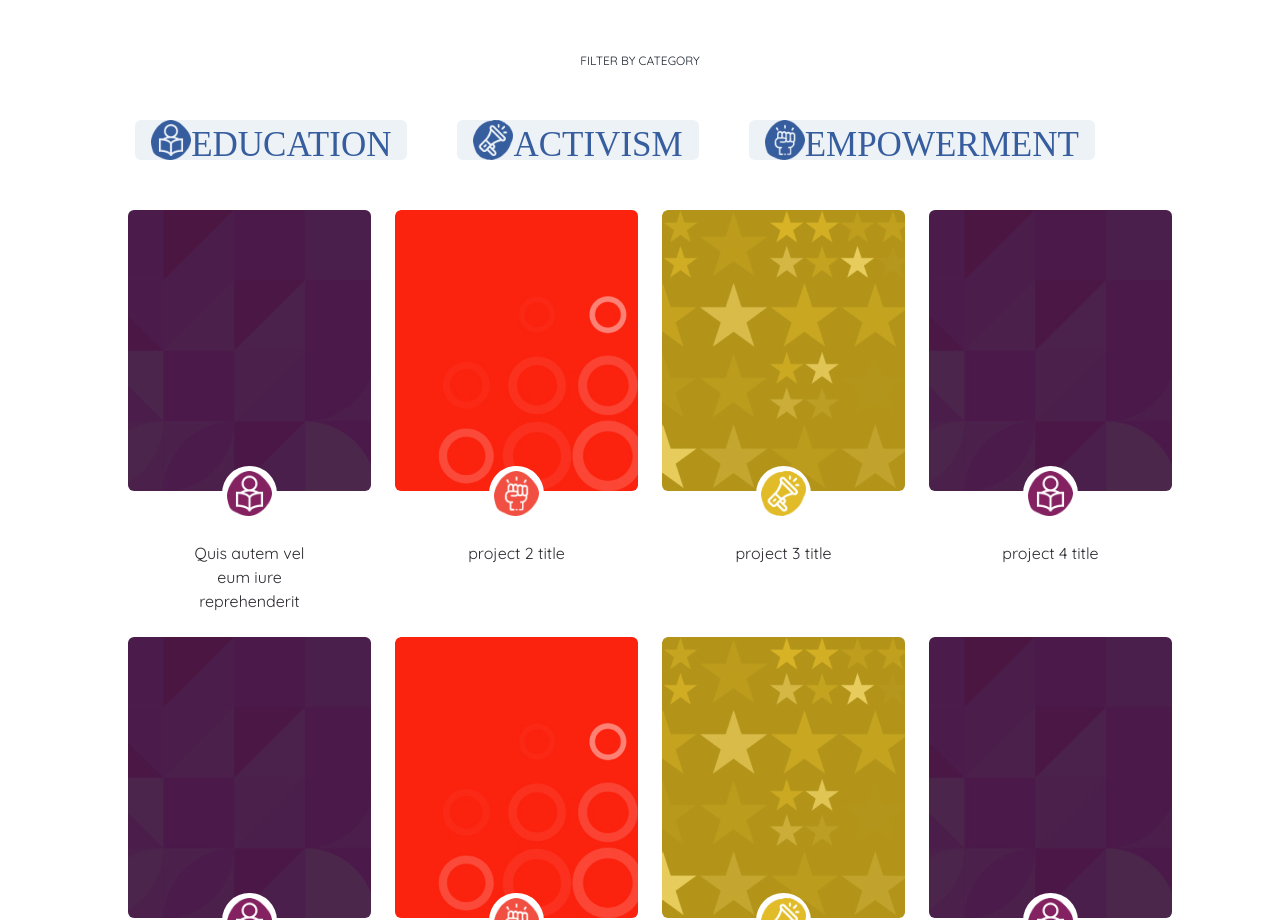
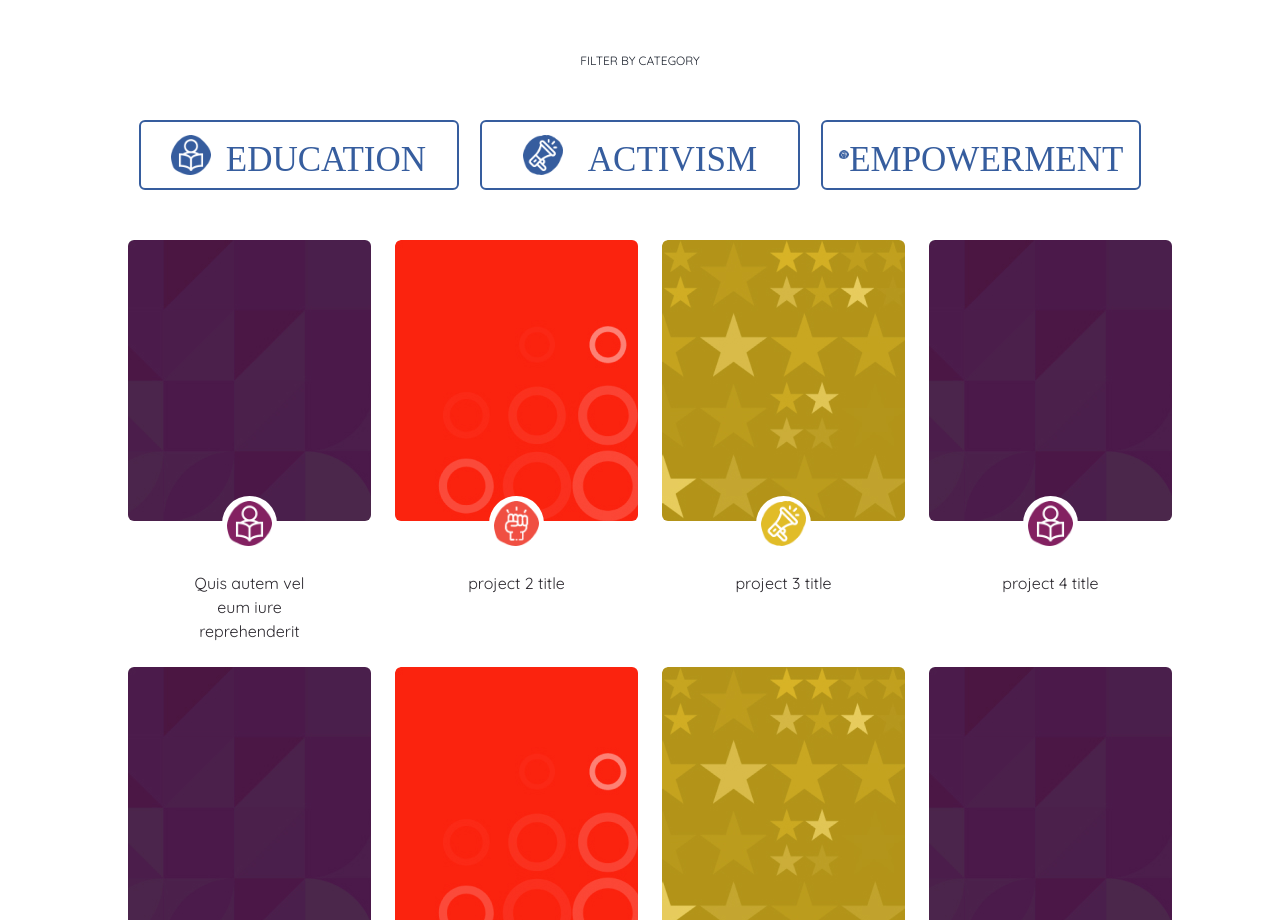
Before and after one commit to edivdev/pwa, a Next.js app: page / in a window 1280 px wide. Shown: the part 844-1764 px from the top of the page. Built offline with nearby package versions, Linux system fonts and the light colour scheme; a web font is replaced by a local one.

Commit message:
more changes for home

```diff
--- a/components/homepage/HomeProjects/index.js
+++ b/components/homepage/HomeProjects/index.js
@@ -16,9 +16,6 @@ const HomeProjects = ({ featuredProjects, educationProjects, empowermentProjects
   const [activeProjects, setActiveProjects] = useState('')
   const [filteredProjects, setFilteredProjects] = useState(null)
 
-  // const education = useMemo(() => homeProjects.filter((project) => project.category === 'EDUCATION'))
-  // const empowerment = useMemo(() => homeProjects.filter((project) => project.category === 'EMPOWERMENT'))
-  // const activism = useMemo(() => homeProjects.filter((project) => project.category === 'ACTIVISM'))
   const colorBlue = theme.colors.main.blue
 
   function filterByEducation() {
@@ -69,21 +66,21 @@ const HomeProjects = ({ featuredProjects, educationProjects, empowermentProjects
       <Box px="10%">
         <Flex justifyContent="center">
 
-          <Button onClick={filterByEducation}>
+          <Button variant={activeProjects === 'education' ? 'projectsButtonActive' : 'projectsButton'} onClick={filterByEducation}>
             <Flex w="100%" justifyContent="space-evenly" alignItems="center" h="100%">
               <Image src="/images/static/assets/icon_education_blue.png" alt="education" width="40" height="40" />
               <Text mt="10px" variant="projectsButton" color={colorBlue}>EDUCATION</Text>
             </Flex>
           </Button>
 
-          <Button onClick={filterByActivism}>
+          <Button variant={activeProjects === 'activism' ? 'projectsButtonActive' : 'projectsButton'} onClick={filterByActivism}>
             <Flex w="100%" justifyContent="space-evenly" alignItems="center" h="100%">
               <Image src="/images/static/assets/icon_activism_blue.png" alt="education" width="40" height="40" />
               <Text mt="10px" variant="projectsButton" color={colorBlue}>ACTIVISM</Text>
             </Flex>
           </Button>
 
-          <Button onClick={filterByEmpowerment}>
+          <Button variant={activeProjects === 'empowerment' ? 'projectsButtonActive' : 'projectsButton'} onClick={filterByEmpowerment}>
             <Flex w="100%" justifyContent="space-evenly" alignItems="center" h="100%">
               <Image src="/images/static/assets/icon_empowerment_blue.png" alt="education" width="40" height="40" />
               <Text mt="10px" variant="projectsButton" color={colorBlue}>EMPOWERMENT</Text>
@@ -117,12 +114,3 @@ const HomeProjects = ({ featuredProjects, educationProjects, empowermentProjects
 };
 
 export default HomeProjects;
-
-// variant={activeEmpowerment ? 'projectsButtonActive' : 'projectsButton'} onClick={filterByEmpowerment}
-// variant={activeActivism ? 'projectsButtonActive' : 'projectsButton'} onClick={filterByActivism}
-// variant={activeEducation ? 'projectsButtonActive' : 'projectsButton'} onClick={filterByEducation}
-
-
-{/* <GridItem key={project.id}>
-                <ProjectTile project={project} />
-              </GridItem> */}
```
